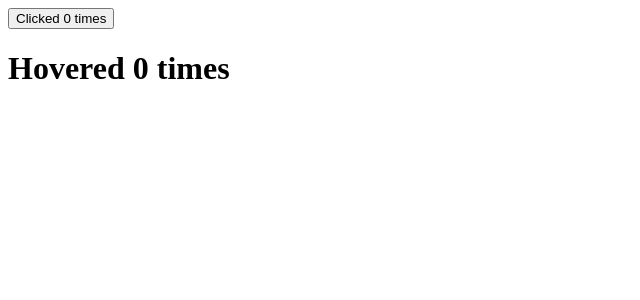
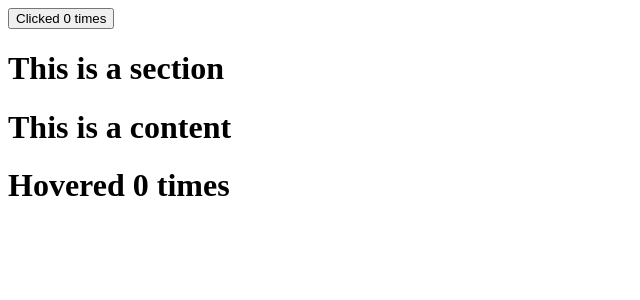
Before and after one commit to Minhaz810/React_fundamentals, a React (Vite) app: page / in a window 1280 px wide. Shown: the top 300 px of the page, without its empty margins (0-640 px from the left). Built offline with nearby package versions, Linux system fonts and the light colour scheme.

Commit message:
commited

```diff
--- a/src/App.jsx
+++ b/src/App.jsx
@@ -1,7 +1,7 @@
 import { useState } from 'react';
 import reactLogo from './assets/react.svg';
 import ClickCounter from './components/clickCounter';
-import HoverCounter from './components/HoverCounter';
+import Section from './components/section';
 import Counter from './components/counter';
 
 
@@ -13,13 +13,13 @@ function App() {
       <div className='app'>
 
         {/* <User render={(isLoggedIn)=>(isLoggedIn?"Chowdhury":"guest")}/> */}
-        <Counter render={(count,increamentCount)=>
-            <ClickCounter count={count} increamentCount={increamentCount}/> }
-        />
+        <Counter>
+        {(count,increamentCount)=>
+        <ClickCounter count={count} increamentCount={increamentCount}/> }
+        </Counter>
 
-        <Counter render={(count,increamentCount)=>
-            <HoverCounter count={count} increamentCount={increamentCount}/> }
-        />
+
+        <Section/>
 
       </div>
     </>
--- /dev/null
+++ b/src/components/content.jsx
@@ -0,0 +1,13 @@
+import Counter from "./counter";
+import HoverCounter from "./HoverCounter";
+export default function Content(){
+    return (
+        <div>
+            <h1>This is a content</h1>
+            <Counter>
+                {(count,increamentCount)=>
+                <HoverCounter count={count} increamentCount={increamentCount}/> }
+            </Counter>
+        </div>
+    )
+}
--- a/src/components/counter.jsx
+++ b/src/components/counter.jsx
@@ -11,10 +11,10 @@ class Counter extends React.Component {
     }
 
   render() {
-    const{render}=this.props  //props থেকে render নামে একটা function নিবে
+    const{children}=this.props  //props থেকে render নামে একটা function নিবে
     const {count}=this.state
     return (
-      render(count,this.increamentCount)
+      children(count,this.increamentCount)
     )
   }
 }
--- /dev/null
+++ b/src/components/section.jsx
@@ -0,0 +1,12 @@
+import Content from "./content"
+export default function Section(){
+    return(
+        <div>
+            <h1>
+                This is a section
+            </h1>
+            <Content/>
+
+        </div>
+    )
+}
```
Also changed, not shown: src/components/HoverCounter.jsx (+12 -0 lines).
